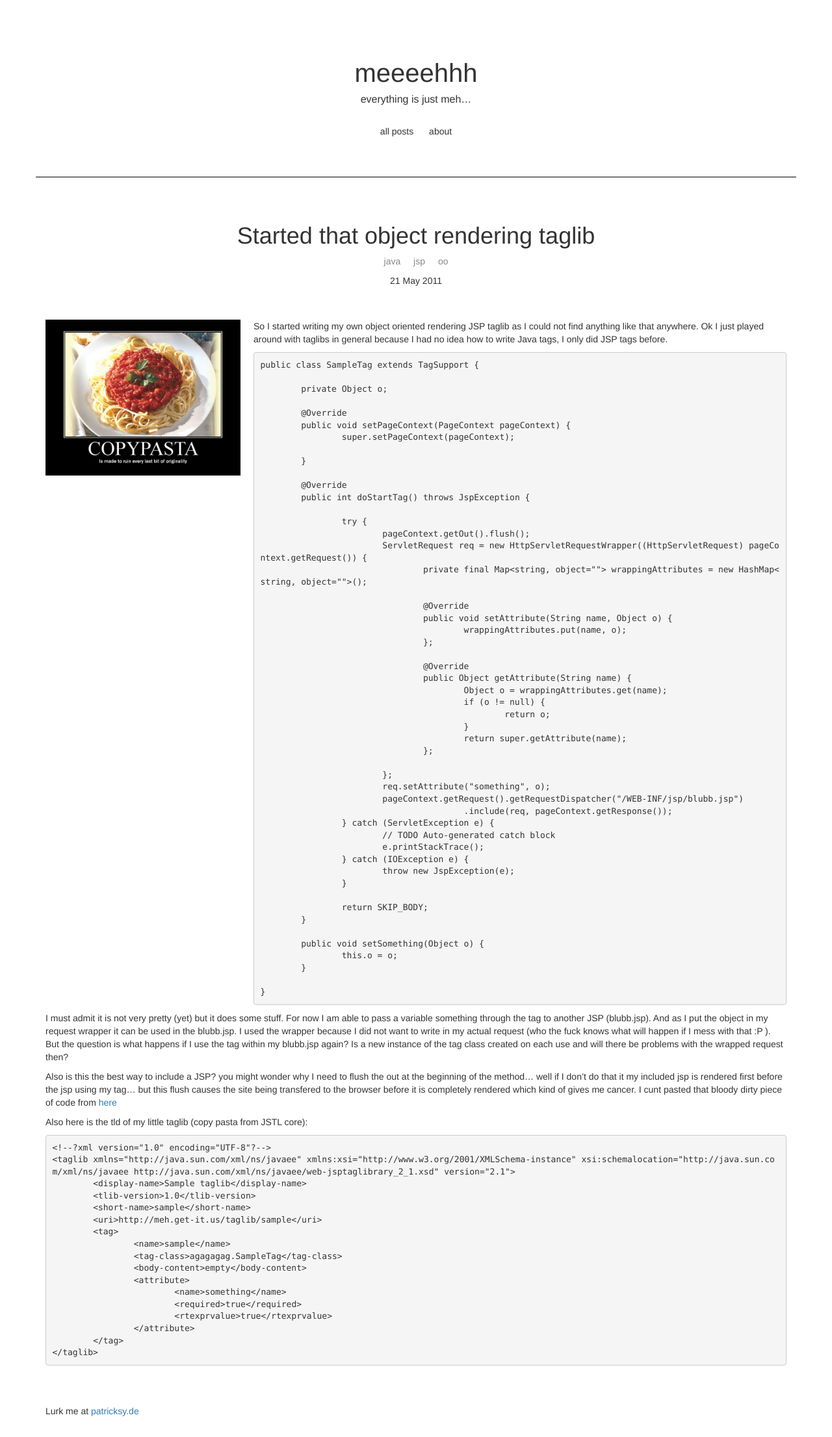
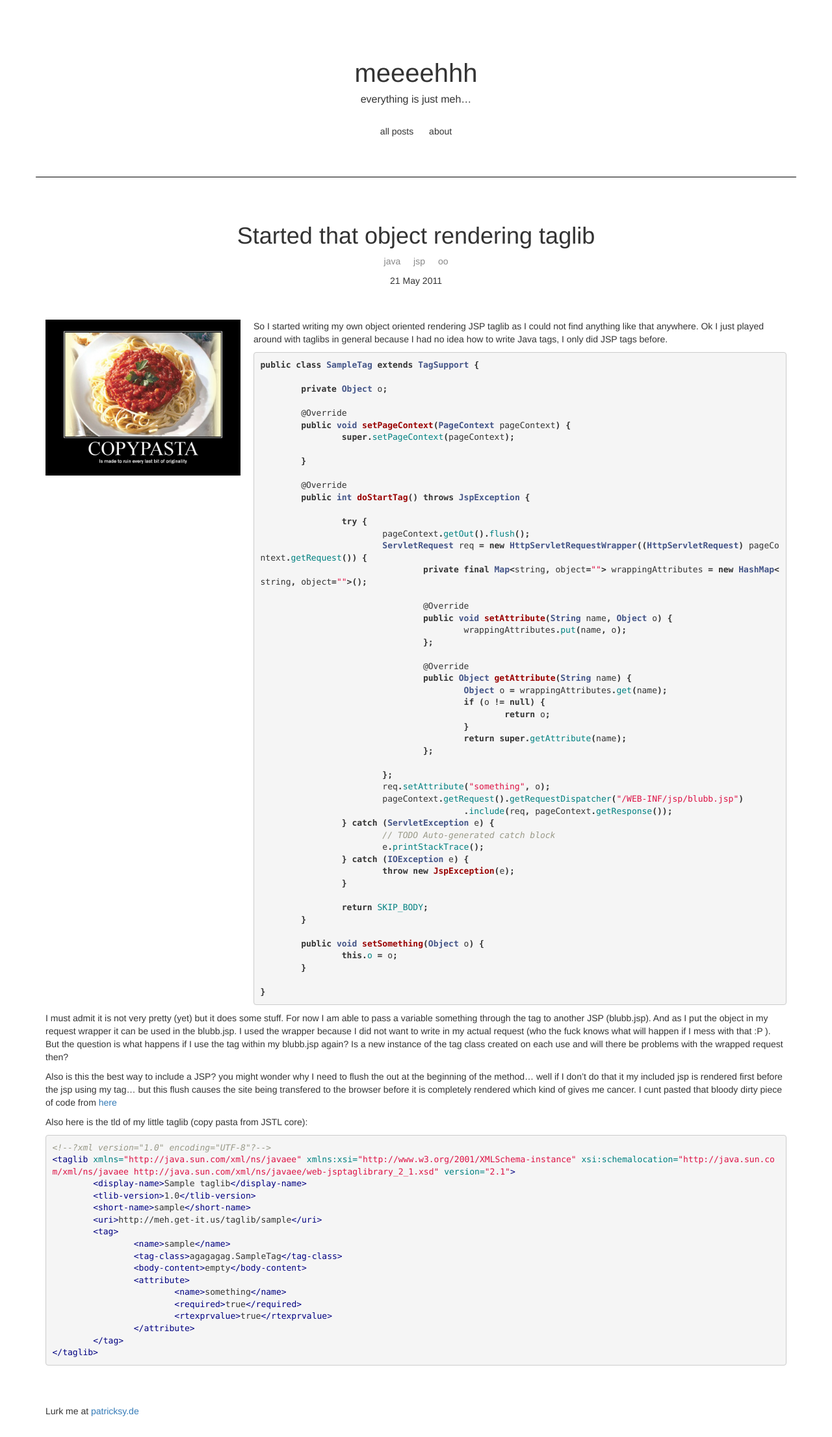
Before and after one commit to suicide/suicide.github.io, a Jekyll site: the page built from _posts/2011-05-21-started-that-object-rendering-taglib.md, in a window 1280 px wide. Shown: the whole page at 65% size. Built offline with Jekyll 4.4.1, drawn with Linux system fonts in a browser that asks for light colours; nearby versions of some CDN libraries.

Commit message:
highlighting

```diff
--- a/_layouts/default.html
+++ b/_layouts/default.html
@@ -21,6 +21,7 @@
   <link href="//maxcdn.bootstrapcdn.com/bootstrap/3.3.5/css/bootstrap.min.css" rel="stylesheet">
   <link href="//maxcdn.bootstrapcdn.com/bootstrap/3.3.5/css/bootstrap-theme.min.css" rel="stylesheet">
   <link href="/css/style.css" rel="stylesheet">
+  <link href="/css/syntax.css" rel="stylesheet">
 </head>
 <body>
 <header class="header container">
--- /dev/null
+++ b/css/syntax.css
@@ -0,0 +1,65 @@
+.highlight  { background: #ffffff; }
+.highlight .c { color: #999988; font-style: italic } /* Comment */
+.highlight .err { color: #a61717; background-color: #e3d2d2 } /* Error */
+.highlight .k { font-weight: bold } /* Keyword */
+.highlight .o { font-weight: bold } /* Operator */
+.highlight .cm { color: #999988; font-style: italic } /* Comment.Multiline */
+.highlight .cp { color: #999999; font-weight: bold } /* Comment.Preproc */
+.highlight .c1 { color: #999988; font-style: italic } /* Comment.Single */
+.highlight .cs { color: #999999; font-weight: bold; font-style: italic } /* Comment.Special */
+.highlight .gd { color: #000000; background-color: #ffdddd } /* Generic.Deleted */
+.highlight .gd .x { color: #000000; background-color: #ffaaaa } /* Generic.Deleted.Specific */
+.highlight .ge { font-style: italic } /* Generic.Emph */
+.highlight .gr { color: #aa0000 } /* Generic.Error */
+.highlight .gh { color: #999999 } /* Generic.Heading */
+.highlight .gi { color: #000000; background-color: #ddffdd } /* Generic.Inserted */
+.highlight .gi .x { color: #000000; background-color: #aaffaa } /* Generic.Inserted.Specific */
+.highlight .go { color: #888888 } /* Generic.Output */
+.highlight .gp { color: #555555 } /* Generic.Prompt */
+.highlight .gs { font-weight: bold } /* Generic.Strong */
+.highlight .gu { color: #aaaaaa } /* Generic.Subheading */
+.highlight .gt { color: #aa0000 } /* Generic.Traceback */
+.highlight .kc { font-weight: bold } /* Keyword.Constant */
+.highlight .kd { font-weight: bold } /* Keyword.Declaration */
+.highlight .kp { font-weight: bold } /* Keyword.Pseudo */
+.highlight .kr { font-weight: bold } /* Keyword.Reserved */
+.highlight .kt { color: #445588; font-weight: bold } /* Keyword.Type */
+.highlight .m { color: #009999 } /* Literal.Number */
+.highlight .s { color: #d14 } /* Literal.String */
+.highlight .na { color: #008080 } /* Name.Attribute */
+.highlight .nb { color: #0086B3 } /* Name.Builtin */
+.highlight .nc { color: #445588; font-weight: bold } /* Name.Class */
+.highlight .no { color: #008080 } /* Name.Constant */
+.highlight .ni { color: #800080 } /* Name.Entity */
+.highlight .ne { color: #990000; font-weight: bold } /* Name.Exception */
+.highlight .nf { color: #990000; font-weight: bold } /* Name.Function */
+.highlight .nn { color: #555555 } /* Name.Namespace */
+.highlight .nt { color: #000080 } /* Name.Tag */
+.highlight .nv { color: #008080 } /* Name.Variable */
+.highlight .ow { font-weight: bold } /* Operator.Word */
+.highlight .w { color: #bbbbbb } /* Text.Whitespace */
+.highlight .mf { color: #009999 } /* Literal.Number.Float */
+.highlight .mh { color: #009999 } /* Literal.Number.Hex */
+.highlight .mi { color: #009999 } /* Literal.Number.Integer */
+.highlight .mo { color: #009999 } /* Literal.Number.Oct */
+.highlight .sb { color: #d14 } /* Literal.String.Backtick */
+.highlight .sc { color: #d14 } /* Literal.String.Char */
+.highlight .sd { color: #d14 } /* Literal.String.Doc */
+.highlight .s2 { color: #d14 } /* Literal.String.Double */
+.highlight .se { color: #d14 } /* Literal.String.Escape */
+.highlight .sh { color: #d14 } /* Literal.String.Heredoc */
+.highlight .si { color: #d14 } /* Literal.String.Interpol */
+.highlight .sx { color: #d14 } /* Literal.String.Other */
+.highlight .sr { color: #009926 } /* Literal.String.Regex */
+.highlight .s1 { color: #d14 } /* Literal.String.Single */
+.highlight .ss { color: #990073 } /* Literal.String.Symbol */
+.highlight .bp { color: #999999 } /* Name.Builtin.Pseudo */
+.highlight .vc { color: #008080 } /* Name.Variable.Class */
+.highlight .vg { color: #008080 } /* Name.Variable.Global */
+.highlight .vi { color: #008080 } /* Name.Variable.Instance */
+.highlight .il { color: #009999 } /* Literal.Number.Integer.Long */
+
+/* Make line numbers unselectable: excludes line numbers from copy-paste user ops */
+.highlight .lineno {-webkit-user-select: none;-moz-user-select: none; -o-user-select: none;}
+.lineno::-moz-selection {background-color: transparent;} /* Mozilla specific */
+.lineno::selection {background-color: transparent;} /* Other major browsers */
```
